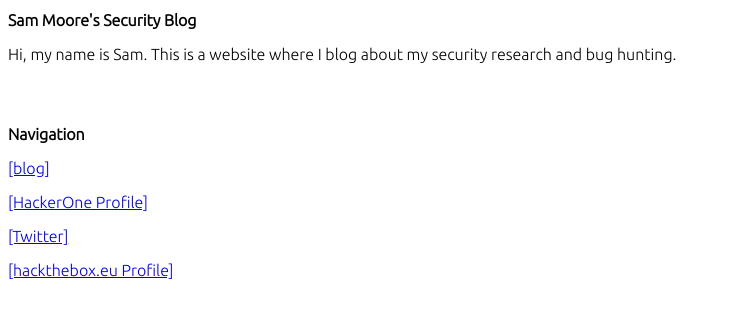
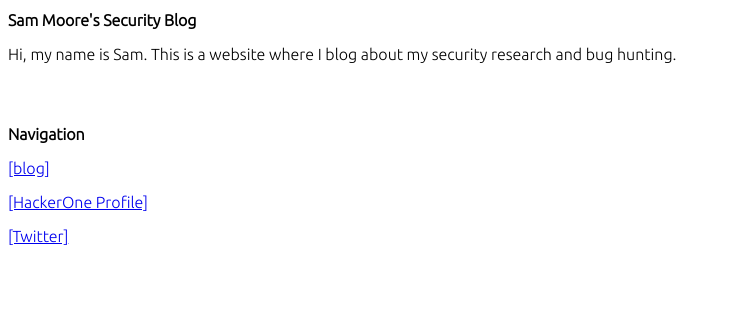
Before and after one commit to sammooredev/sammooredev.github.io, a plain HTML site: page index.html in a window 1280 px wide. Shown: the whole page, without its empty margins (0-730 px from the left). Drawn offline with Linux system fonts and the light colour scheme.

Commit message:
Update index.html

```diff
--- a/index.html
+++ b/index.html
@@ -29,7 +29,6 @@
 	<p><a href="./blog.html">[blog]</a></p>
 	<p><a href="https://hackerone.com/samx3">[HackerOne Profile]</a></p>
 	<p><a href="https://twitter.com/sammooore">[Twitter]</a></p>
-	<p><a href="https://www.hackthebox.eu/home/users/profile/180642">[hackthebox.eu Profile]</a></p>
 </div>
 
 <br></br>
```
